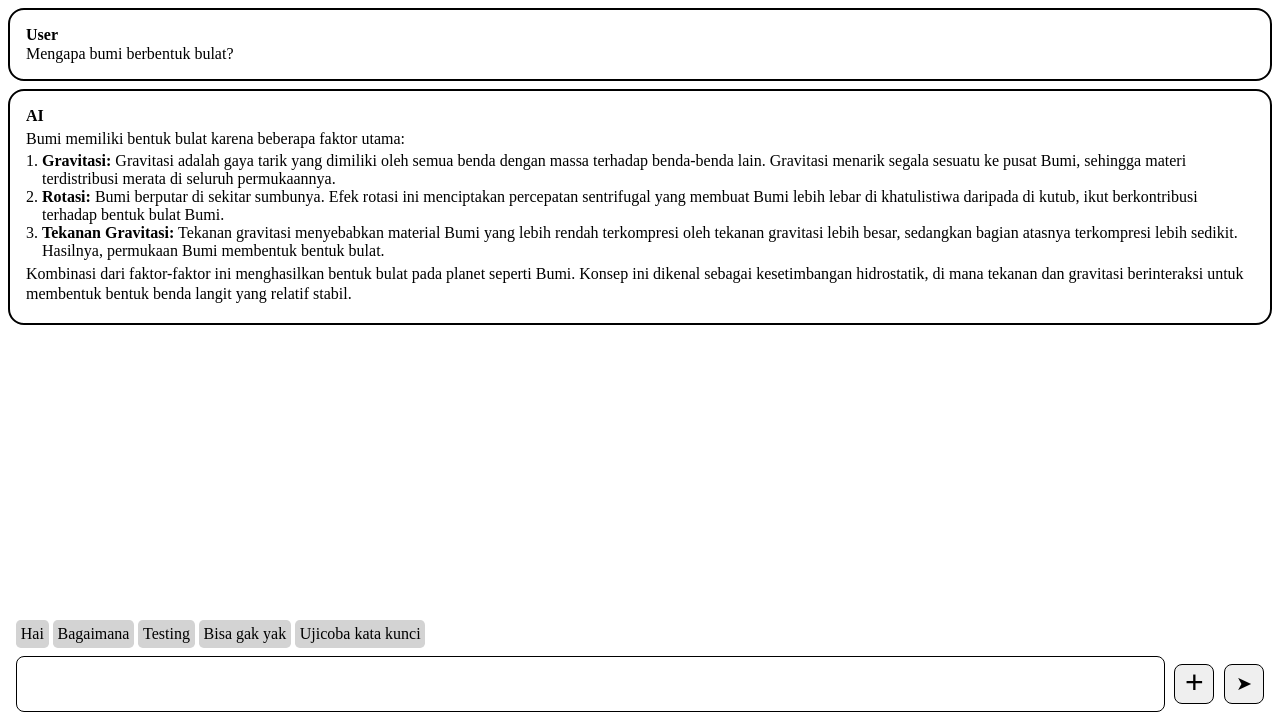
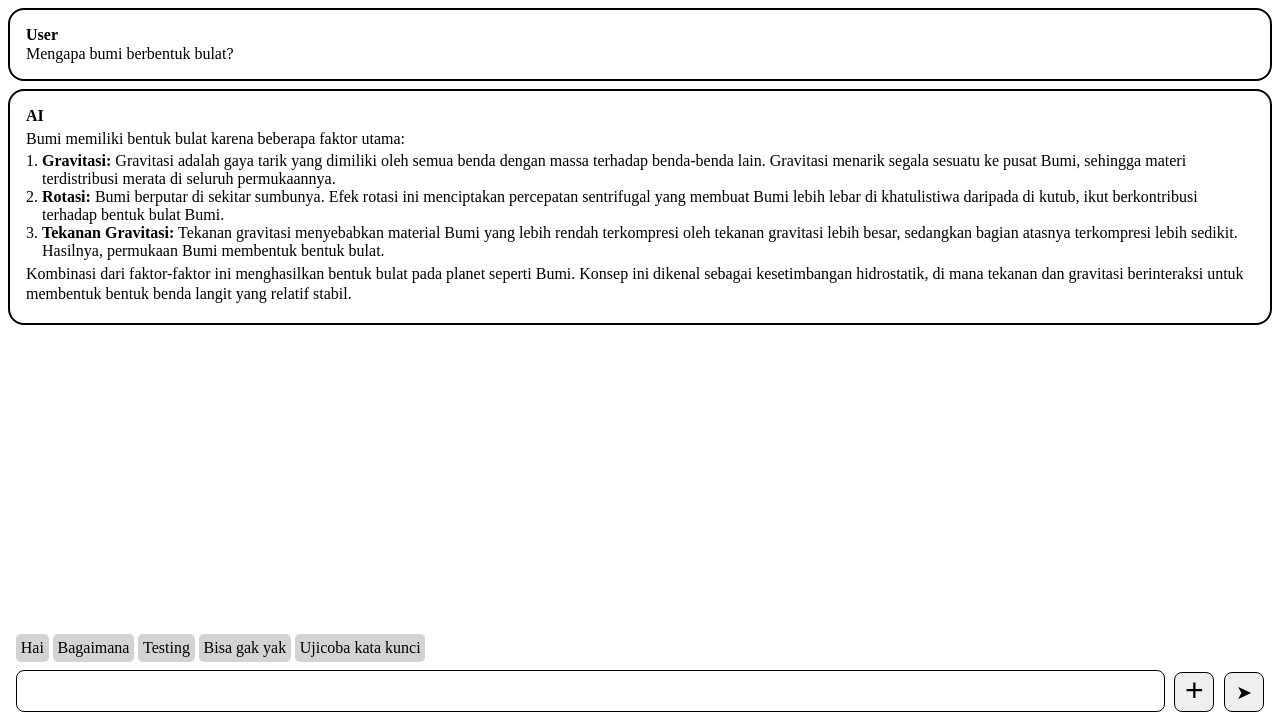
Before and after one commit to radhhh/obrolin, a plain HTML site: page index.html in a window 1280 px wide. Shown: the part 72-800 px from the top of the page. Drawn offline with Linux system fonts and the light colour scheme.

Commit message:
Small fix for textarea

```diff
--- a/index.html
+++ b/index.html
@@ -47,7 +47,7 @@
             <div class="keyword">Ujicoba kata kunci</div>
         </div>
         <div id="textInputContainer">
-            <textarea name="textInput" id="textInput"></textarea>
+            <textarea name="textInput" id="textInput" oninput='this.style.height = "";this.style.height = this.scrollHeight - 16 + "px"'></textarea>
             <button id="plusButton">
                 <div>+</div>
             </button>
--- a/style.css
+++ b/style.css
@@ -88,10 +88,10 @@ div#textInputContainer{
 }
 
 div#textInputContainer textarea{
-    padding: 0.2em;
+    padding: 0.5em;
     font-family: sans-serif;
     font-size: inherit;
-    height: 3em;
+    height: 1.5em;
     flex: 1;
     resize: none;
     border-radius: 0.5em;
@@ -102,7 +102,7 @@ div#textInputContainer button{
     display: block;
     width: 2.5rem;
     height: 2.5rem;
-    align-self: center;
+    align-self: flex-end;
     display: flex;
     align-items: center;
     justify-content: center;
```
